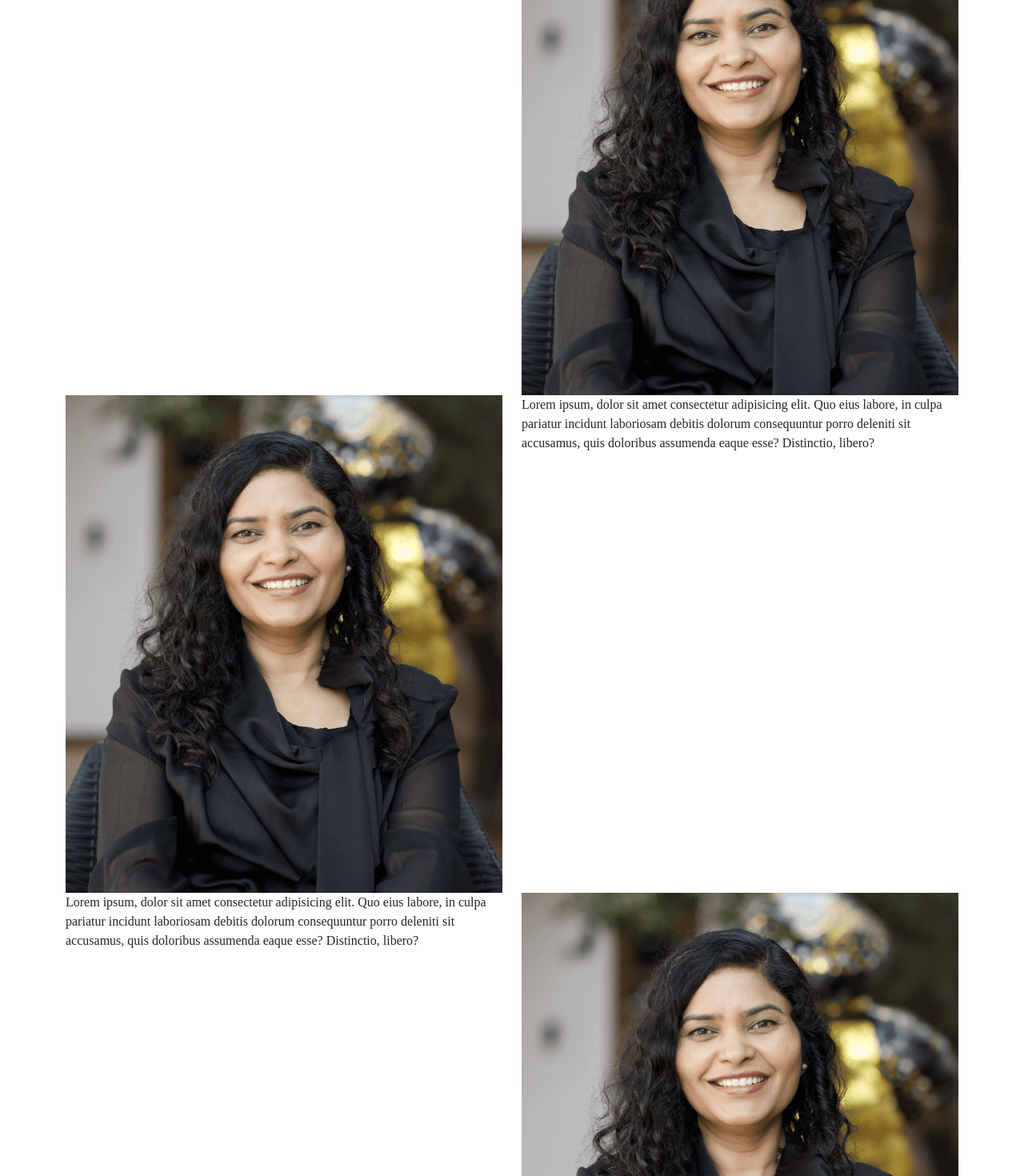
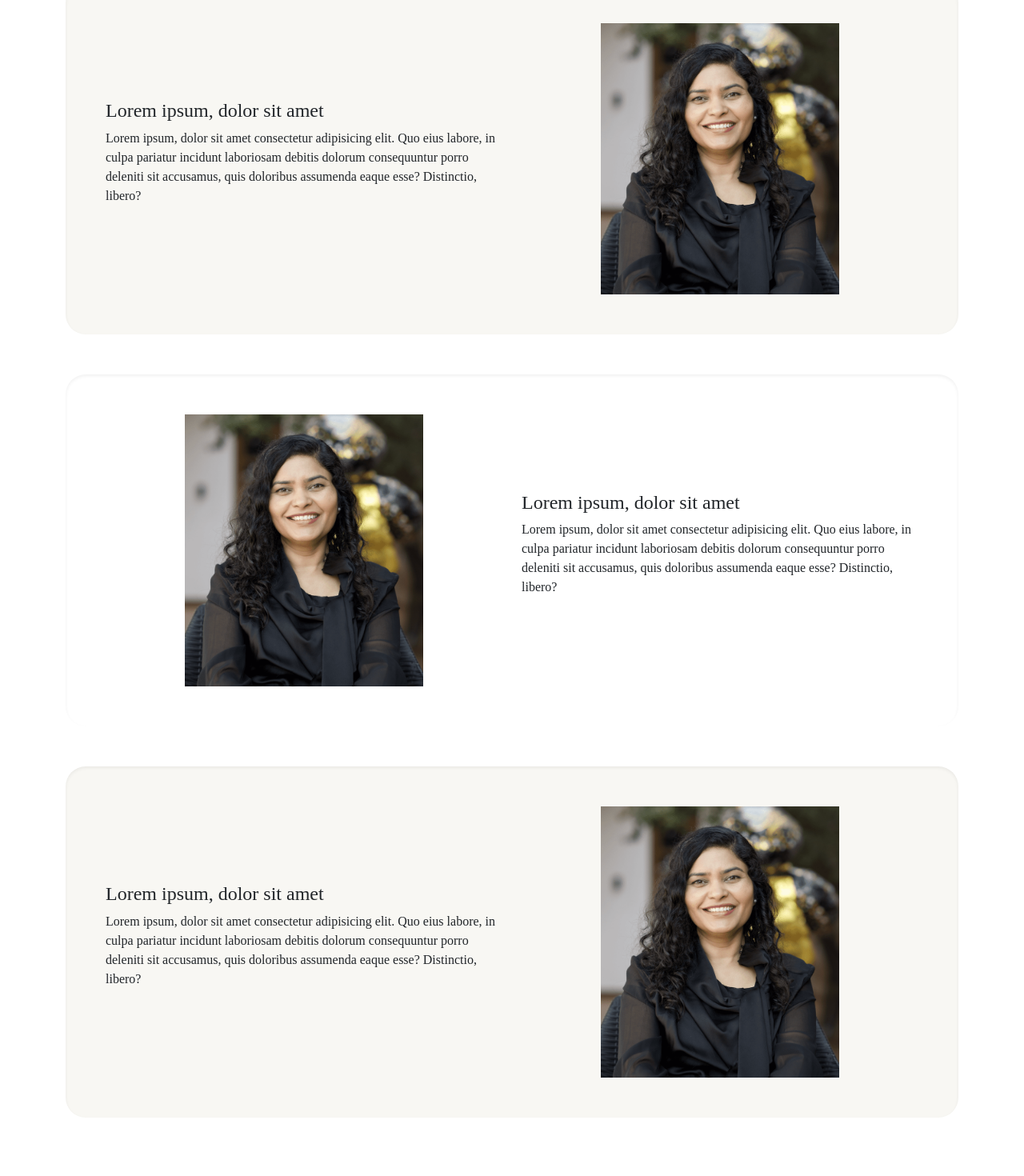
Before and after one commit to Fallen-6121995/astroDeepak, a Next.js app: page /about-us/life-journey in a window 1280 px wide. Shown: the part 320-1790 px from the top of the page at 80% size. Built offline with nearby package versions, Linux system fonts and the light colour scheme; a web font is replaced by a local one.

Commit message:
design issues fixed

```diff
--- a/src/app/about-us/life-journey/page.jsx
+++ b/src/app/about-us/life-journey/page.jsx
@@ -4,7 +4,7 @@ import SectionHeading from '@/components/SeactionHeading/SectionHeading'
 
 function Lifejourney() {
   return (
-    <div>
+    <div className='lifeJourney secPadding'>
         <SectionHeading
             tagline="Life Journey"
             color="var(--mainYellow)"
@@ -12,36 +12,56 @@ function Lifejourney() {
             fontWeight={600}
             />
         <Container>
-        <Row>
-            <Col>
+    <div className='mt-5'>
+     <div className='lifeJourneyCard bgLightYellow'>
+        <Row className='align-items-center'>
+            <Col md={6} className='order-2 order-md-1'>
             <div className='journey-text'>
-                Lorem ipsum, dolor sit amet consectetur adipisicing elit. Quo eius labore, in culpa pariatur incidunt laboriosam debitis dolorum consequuntur porro deleniti sit accusamus, quis doloribus assumenda eaque esse? Distinctio, libero?
+             <h4 className='mb3'>Lorem ipsum, dolor sit amet</h4>
+            <p> Lorem ipsum, dolor sit amet consectetur adipisicing elit. Quo eius labore, in culpa pariatur incidunt laboriosam debitis dolorum consequuntur porro deleniti sit
+            accusamus, quis doloribus assumenda eaque esse? Distinctio, libero?</p>
             </div>
             </Col>
-            <Col>
-            <img src='/images/Saloni.png' />
-            </Col>
-        </Row>
-        <Row>
-            <Col>
-            <img src='/images/Saloni.png' />
-            </Col>
-            <Col>
-            <div className='journey-text'>
-                Lorem ipsum, dolor sit amet consectetur adipisicing elit. Quo eius labore, in culpa pariatur incidunt laboriosam debitis dolorum consequuntur porro deleniti sit accusamus, quis doloribus assumenda eaque esse? Distinctio, libero?
+            <Col md={6} className='order-1 order-md-2'>
+            <div className='lifeCardImg'>
+               <img src='/images/Saloni.png' alt='saloni' />
             </div>
             </Col>
         </Row>
-        <Row>
-            <Col>
-            <div className='journey-text'>
-                Lorem ipsum, dolor sit amet consectetur adipisicing elit. Quo eius labore, in culpa pariatur incidunt laboriosam debitis dolorum consequuntur porro deleniti sit accusamus, quis doloribus assumenda eaque esse? Distinctio, libero?
+        </div>
+        <div className='lifeJourneyCard'>
+        <Row className='align-items-center'>
+            <Col md={6}>
+            <div className='lifeCardImg'>
+               <img src='/images/Saloni.png' alt='saloni's />
             </div>
             </Col>
-            <Col>
-            <img src='/images/Saloni.png' />
+            <Col md={6}>
+            <div className='journey-text'>
+            <h4 className='mb3'>Lorem ipsum, dolor sit amet</h4>
+            <p> Lorem ipsum, dolor sit amet consectetur adipisicing elit. Quo eius labore, in culpa pariatur incidunt laboriosam debitis dolorum consequuntur porro deleniti sit
+            accusamus, quis doloribus assumenda eaque esse? Distinctio, libero?</p>
+            </div>
             </Col>
         </Row>
+        </div>
+        <div className='lifeJourneyCard bgLightYellow'>
+        <Row className='align-items-center'>
+            <Col md={6}  className='order-2 order-md-1'>
+            <div className='journey-text'>
+            <h4 className='mb3'>Lorem ipsum, dolor sit amet</h4>
+               <p> Lorem ipsum, dolor sit amet consectetur adipisicing elit. Quo eius labore, in culpa pariatur incidunt laboriosam debitis dolorum consequuntur porro deleniti sit
+                 accusamus, quis doloribus assumenda eaque esse? Distinctio, libero?</p>
+            </div>
+            </Col>
+            <Col md={6} className='order-1 order-md-2'>
+             <div className='lifeCardImg'>
+               <img src='/images/Saloni.png' alt='saloni' />
+             </div>
+            </Col>
+        </Row>
+        </div>
+        </div>
         </Container>
     </div>
   )
--- a/src/app/globals.css
+++ b/src/app/globals.css
@@ -8,6 +8,9 @@ img {
   --mainYellow: #f9c23e;
   --lightYellow: #f9c23ed1;
   --mainWhite: #fff;
+}
+.bgLightYellow {
+   background-color: #f8f7f3;
 }
 .mainYellow {
   color: var(--mainYellow);
@@ -48,27 +51,25 @@ body {
 .menuItem .dropdown-content {
   display: none;
   position: absolute;
-  background-color: #f9f9f9;
-  min-width: 160px;
+  background-color: #fff;
+  padding: 10px 0px;
+  width: 160px;
   box-shadow: 0px 8px 16px rgba(0, 0, 0, 0.2);
   z-index: 1;
 }
-
-.menuItem .dropdown-content a {
-  color: black;
-  padding: 12px 16px;
-  text-decoration: none;
-  display: block;
+.pa_navbar .menuItem .dropdown-content a {
+    color: black;
+    text-decoration: none;
+    display: block;
+    margin: 2px 0px;
+    padding: 2px 13px;
 }
-
 .menuItem .dropdown-content a:hover {
   background-color: #f1f1f1;
 }
-
 .menuItem:hover .dropdown-content {
   display: block;
 }
-
 .menuItem .dropdown span {
   cursor: pointer;
   padding: 10px;
@@ -387,6 +388,29 @@ mark {
   border-top: 1px solid #9f9f9f;
   color: #62615c;
 }
+/*--start about page css--*/
+.aboutMeImg img {
+  width: 100%;
+  max-width: 60%;
+  margin: 0 auto;
+}
+.aboutPageSec {
+  background-color: #f8f7f3;
+}
+.lifeCardImg img {
+   width: 100%;
+   max-width: 60%;
+}
+.lifeCardImg {
+   text-align: center;
+}
+
+.lifeJourneyCard {
+  padding: 50px;
+  border-radius: 25px;
+  margin-bottom: 50px;
+  box-shadow: rgba(0, 0, 0, 0.06) 0px 2px 4px 0px inset;
+}
 /*--start Responsive--*/
 
 @media (min-width: 1200px) and (max-width: 1300px) {
@@ -438,5 +462,11 @@ mark {
   .navBtn .btn {
     font-size: 15px;
   }
+  .lifeCardImg img {
+    margin-bottom: 20px;
+  }
+  .lifeJourneyCard .journey-text {
+      text-align: center;
+  }
 }
 /* navbar css */
--- a/src/app/page.tsx
+++ b/src/app/page.tsx
@@ -29,7 +29,7 @@ export default function Home() {
                   I help Leaders with Profound Professional & Spiritual Growth
                 </h1>
               </div>
-              <div className="cta-button-section">
+              <div className="cta-button-section mt-3">
                 <button className="cta-btn">
                   <span className="d-flex me-2">
                     <FaArrowRightLong />
```
Also changed, not shown: src/app/about-us/introduction/page.jsx (+61 -27 lines), src/app/about-us/page.tsx (+21 -9 lines).
